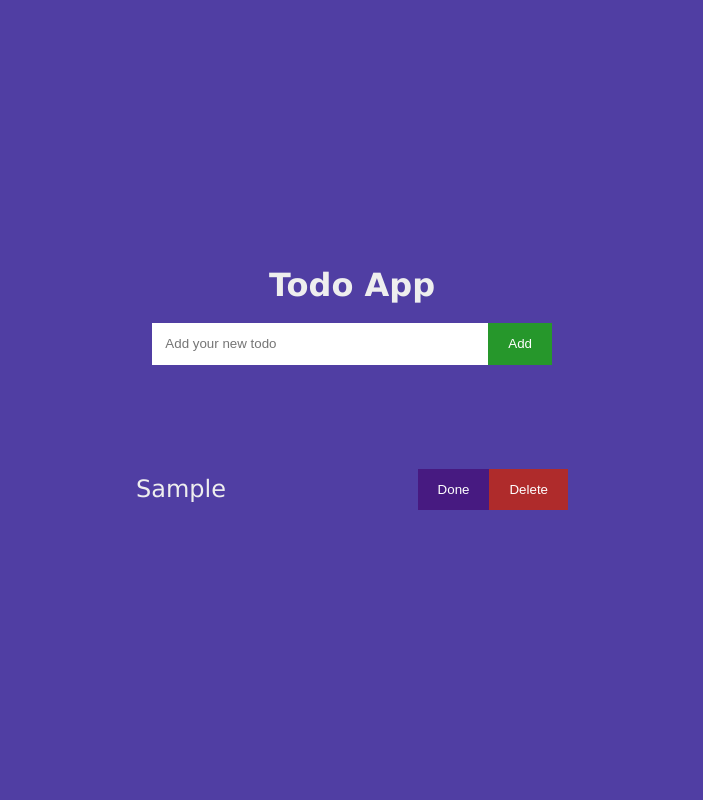
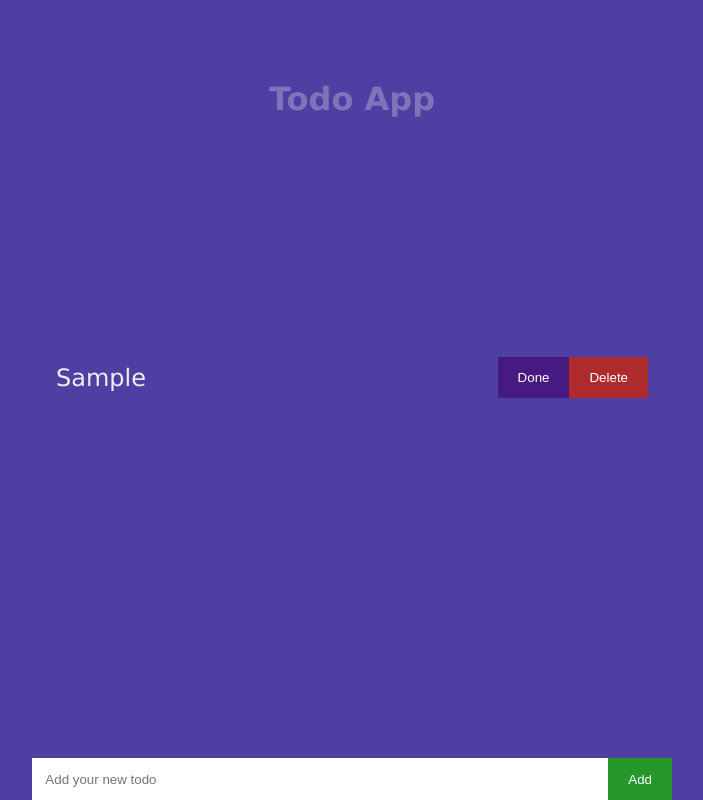
Before and after one commit to butadpj/react-todo-app, a React (Create React App) app: page / in a window 1280 px wide. Both pictures are taken after typing "Sample" into the empty fields and a click on the button "Add". Shown: the whole page, without its empty margins (288-991 px from the left). Built offline with nearby package versions, Linux system fonts and the light colour scheme.

Commit message:
Fix design issues and improve UI

```diff
--- a/src/App.css
+++ b/src/App.css
@@ -1,9 +1,3 @@
-header {
-  font-size: 2em;
-  color: var(--light);
-  font-weight: 800;
-}
-
 .app {
   height: 100vh;
   display: flex;
@@ -12,9 +6,16 @@ header {
   flex-flow: column;
 }
 
-.isDone {
-  text-decoration: line-through;
+header {
+  position: fixed;
+  top: 10%;
+  opacity: 30%;
+  font-size: 2em;
+  color: var(--light);
+  font-weight: 800;
+  z-index: -1;
 }
+
 /* CLASS UTILITIES START */
 .btn {
   border: none;
@@ -41,14 +42,18 @@ header {
   background: var(--success);
   color: white;
 }
+
+.isDone {
+  text-decoration: line-through;
+}
 /* CLASS UTILITIES END */
 
-
 .todo-form {
-  width: 80%;
-  max-width: 25rem;
+  position: absolute;
+  bottom: 0;
+  width: 100%;
+  max-width: 40rem;
   display: flex;
-  justify-content: space-around;
 }
 
 .todo__input {
@@ -63,15 +68,17 @@ header {
 }
 
 .todo__list {
-  margin-top: 5em;
-  width: 80%;
-  max-width: 30rem;
+  width: 100%;
+  max-width: 40rem;
   list-style: none;
+  overflow: auto;
+  padding-bottom: 4rem;
 }
 
 .todo__list li {
   display: flex;
-  justify-content: space-between;
+  flex-flow: column;
+  justify-content: center;
   align-items: center;
   color: var(--light);
   font-size: 1.5em;
@@ -86,3 +93,19 @@ header {
   background: var(--light);
   color: black;
 }
+
+.todo__buttons {
+  margin-top: 1rem;
+}
+
+@media only screen and (min-width: 40rem) {
+  .todo__list li {
+    flex-flow: row;
+    justify-content: space-between;
+  }
+
+  .todo__buttons {
+    display: flex;
+    margin: 0 0 0 1rem;
+  }
+}
--- a/src/components/TodoForm/index.js
+++ b/src/components/TodoForm/index.js
@@ -4,6 +4,7 @@ const TodoForm = (props) => {
   return (
     <form className="todo-form" onSubmit={props.onSubmit}>
       <input
+        autoFocus
         className="todo__input"
         type="text"
         value={props.value}
--- a/src/components/TodoList/index.js
+++ b/src/components/TodoList/index.js
@@ -1,13 +1,27 @@
 import React from 'react';
 
 const TodoList = (props) => {
+  const todoNameBasedOnState = (todo) => {
+    return (
+      todo.isDone ? (
+        <p className="isDone">
+          {`${todo.name} ✅`}
+        </p>
+      ) : (
+        <p>
+          {todo.name}
+        </p>
+      )
+    )
+  }
+
   return (
     <ul className="todo__list">
       {props.todos.map((todo) => {
         return (
-          <li key={todo.id} className={todo.isDone ? 'isDone' : ''}>
-            {todo.isDone ? `${todo.name} ✅` : todo.name}
-            <div>
+          <li key={todo.id}>
+            {todoNameBasedOnState(todo)}
+            <div className="todo__buttons">
               <button
                 className="btn done-btn"
                 onClick={() => props.toggleIsDone(todo)}
```
